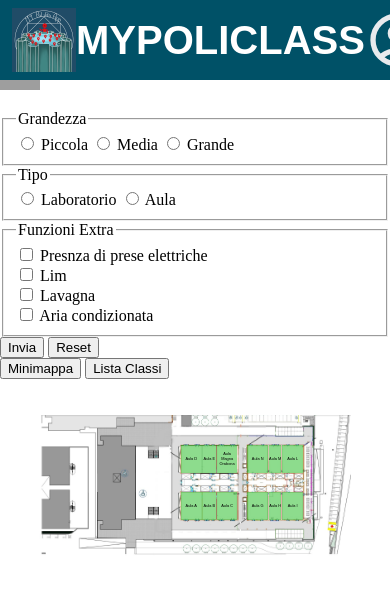
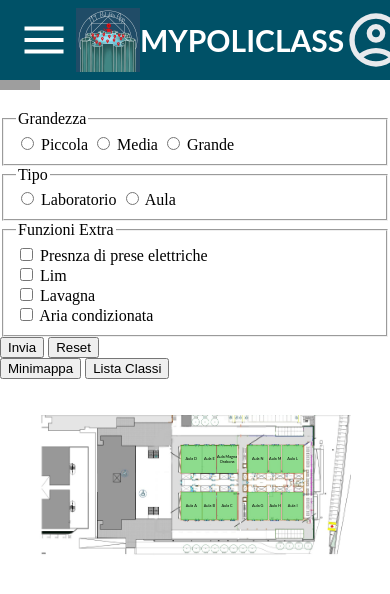
Before and after one commit to Gamble1310/MyPoliClass, a PHP site: page /Map/index.html in a window 390 px wide. Shown: the top 594 px of the page. Run offline with PHP 8.4, Linux system fonts and the light colour scheme; grey boxes are pictures that could not be loaded.

Commit message:
Side navbar a scomparsa e fix sulla responsività

```diff
--- /dev/null
+++ b/Home/sidenav.js
@@ -0,0 +1,11 @@
+function openNav() {
+    document.getElementById("mySidenav").style.width = "40%";
+    document.getElementById("overlay").style.display = "block";
+    document.getElementById("overlay").style.opacity = "0.6";
+  }
+
+  function closeNav() {
+    document.getElementById("mySidenav").style.width = "0";
+    document.getElementById("overlay").style.display = "none";
+    document.getElementById("overlay").style.opacity = "0";
+  }
--- a/Home/style.css
+++ b/Home/style.css
@@ -28,22 +28,103 @@
   display: none;
 }
 
+
+
 /*CSS per header*/
 
 header {
   background-color: var(--blue);
-  color: #ffff;
-  text-align: center;
   font-size: 20px;
-  font-family: sans-serif;
-  font-weight: bold;
   padding: 12px;
   height: 80px;
   width: 100%;
   position: fixed;
-  z-index: 10;
+  z-index: 2;
   top: 0;
   display: flex;
   justify-content: space-between;
   align-items: center;
+
 }
+
+header h1{
+  color: #ffff;
+  text-align: center;
+  font-family: "Lato", sans-serif; /*In caso Lato non possa essere usato, il testo viene caricato con sans-serif*/
+  font-weight: bold;
+  transition: .5s;
+}
+
+header img{
+  cursor: pointer;
+}
+
+
+
+/*CSS relativo alla barra di navigazione laterale*/
+.sidenav {
+  height: 100%;
+  width: 0;
+  position: fixed;
+  z-index: 99;
+  top: 0;
+  left: 0;
+  background-color: var(--blue);
+  overflow-x: hidden;
+  transition: 0.5s;
+  padding-top: 60px;
+  box-shadow: 3px 3px 10px rgba(0, 0, 0, 0.6);
+  max-width: 400px;
+}
+
+.sidenav a {
+  padding: 8px 8px 8px 32px;
+  text-decoration: none;
+  font-size: 36px;
+  color: #f1f1f1;
+  font-family: "Lato", sans-serif; /*In caso Lato non possa essere usato, il testo viene caricato con sans-serif*/
+  text-wrap: nowrap;
+  display: flex;
+  align-items: center;
+  gap: 8px;
+  transition: 0.3s;
+}
+
+.sidenav a:hover {
+  text-shadow: 5px 5px 8px rgba(0, 0, 0, 0.8);
+}
+
+.sidenav .closebtn {
+  position: absolute;
+  top: 0;
+  right: 25px;
+  font-size: 56px;
+  margin-left: 50px;
+}
+
+.sidenav img{
+  display: block;
+}
+
+/*Oscuramento della pagina quando e' presente la sidenav*/
+#overlay {
+  position: fixed;
+  display: none;
+  width: 100%;
+  height: 100%;
+  top: 0;
+  left: 0;
+  right: 0;
+  bottom: 0;
+  background-color: rgb(0,0,0);
+  opacity: 0;
+  z-index: 98;
+  cursor: pointer;
+}
+
+
+/*Media query per avere una pagina responsiva*/
+@media (max-width:600px) {
+  header{font-size: 15px;}
+  .sidenav a {font-size: 24px;}
+}
--- a/Map/index.html
+++ b/Map/index.html
@@ -14,15 +14,31 @@
     <link rel="stylesheet" href="../Home/style.css">
     <link rel="stylesheet" href="../Map/styleMap.css">
     <link rel="stylesheet" href="../ResearchPage/styleResearchPage.css">
+    <!--Diversi elementi in questa pagina sono presi da ResearchPage-->
 
 </head>
 
 <!--Per l'header ho usato una flexbox-->
 <header>
-    <img src="../Home/icon.ico" alt="icon" width="64px" height="64px">
+    <span style="display: flex; flex-wrap: nowrap;">
+        <img src="../Home/menu-icon.svg" alt="menu" style="width:64px; height:64px; padding: 7px;" onclick="openNav()">
+        <img src="../Home/icon.ico" alt="icon" width="64px" height="64px"></span>
     <h1>MYPOLICLASS</h1>
     <img src="../Home/user.svg" alt="user" width="64px" height="64px">
 </header>
+
+<!--Barra di navigazione laterale a scomparsa (nome in inglese: offcanvas)-->
+<div id="mySidenav" class="sidenav">
+    <a href="javascript:void(0)" class="closebtn" onclick="closeNav()">&times;</a>
+    <!--&times; e' la combinazione di caratteri della X come icoma di chiusura-->
+    <a href="#"><img src="../Home/home-icon.svg" width="36px" height="36px">Home</a>
+    <a href="../ResearchPage/index.html"><img src="../Home/menu-search.svg" width="36px" height="36px">Ricerca</a>
+    <a href="../Map/index.html"><img src="../Home/map-icon.svg" width="36px" height="36px">Mappa</a>
+    <a href="#"><img src="../Home/group-icon.svg" width="36px" height="36px">Chi siamo</a>
+</div>
+
+<!--Oscuramento della pagina quando e' attiva la sidenav, cliccando sulla pagina l'overlay scampare con la sidebar-->
+<div id="overlay" onclick="closeNav()"></div>
 
 <!--Bottone per tornare in cima alla pagina-->
 <button onclick="topFunction()" id="topbutton" title="Torna su"><img src="../Home/arrow-upward.svg" alt="arrow-upward"
@@ -117,7 +133,8 @@
 </div>
 
 
- <script type="text/javascript" src="../Home/topbutton.js"></script>
+<script type="text/javascript" src="../Home/topbutton.js"></script>
+<script type="text/javascript" src="../Home/sidenav.js"></script>
 </body>
 
 </body>
--- a/Map/styleMap.css
+++ b/Map/styleMap.css
@@ -26,7 +26,7 @@
     position: absolute;
     text-decoration: none;
     color: black;
-    font-family: sans-serif;
+    font-family: "Lato",sans-serif;
     height: 19.3%;
     font-size: 1vw;/* Dimensione del testo in viewport widith, % della larghezza dello schermo utilizzato*/
 }
```
Also changed, not shown: Prenotazione/index.html (+34 -4 lines), Home/group-icon.svg (added), Home/home-icon.svg (added), Home/map-icon.svg (added), Home/menu-icon.svg (added), Home/menu-search.svg (added).
